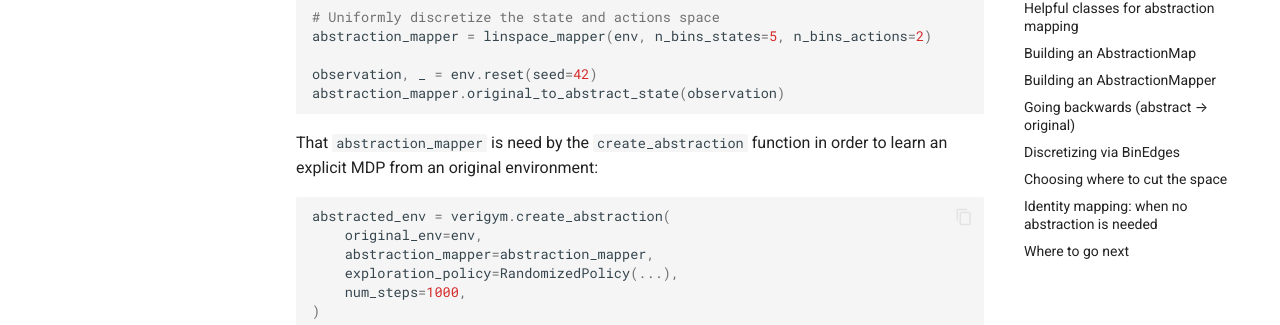
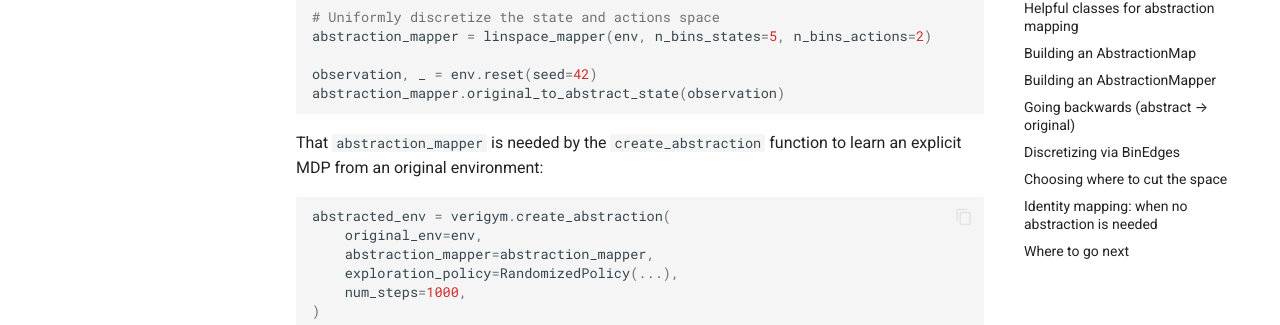
Before and after one commit to ai-fm/VeriGym, an MkDocs documentation site: the page built from docs/abstraction_mapping.md, in a window 1280 px wide and 900 px high, scrolled down 481 px. Shown: the part 127-452 px from the top of the window. Built offline with MkDocs 1.6.1 and Material for MkDocs 9.7.7, drawn with Linux system fonts in a browser that asks for light colours.

Commit message:
Update docs/abstraction_mapping.md
Co-authored-by: Crunchy <61166264+ossmos@users.noreply.github.com>

````diff
--- a/docs/abstraction_mapping.md
+++ b/docs/abstraction_mapping.md
@@ -23,7 +23,7 @@ observation, _ = env.reset(seed=42)
 abstraction_mapper.original_to_abstract_state(observation)
 ```
 
-That `abstraction_mapper` is need by the `create_abstraction` function in order to learn an explicit MDP from an original environment:
+That `abstraction_mapper` is needed by the `create_abstraction` function to learn an explicit MDP from an original environment:
 
 ```python
 abstracted_env = verigym.create_abstraction(
````
